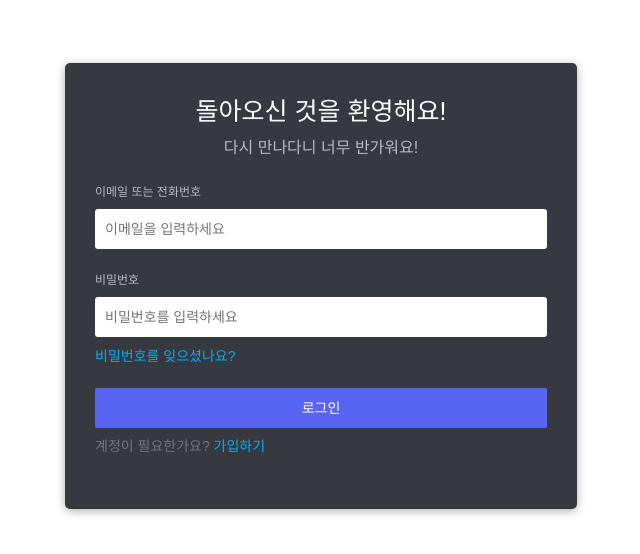
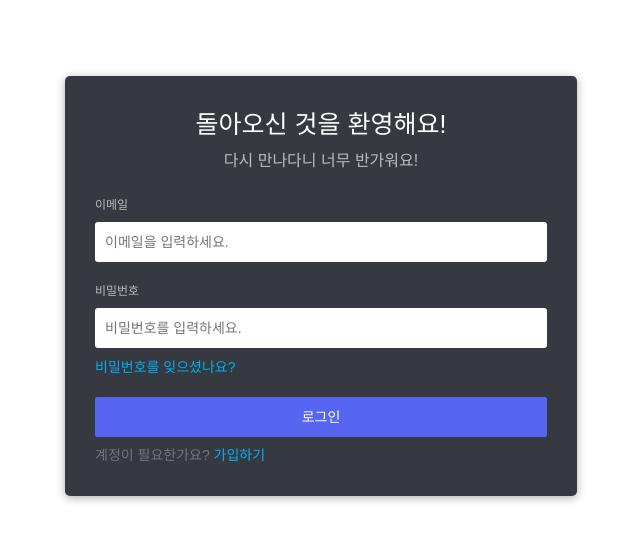
Before and after one commit to voltnuna/flirting-education-client, a React app: page / in a window 1280 px wide. Shown: the part 114-668 px from the top of the page, without its empty margins (319-959 px from the left). Built offline with nearby package versions, Linux system fonts and the light colour scheme.

Commit message:
[UI#1]: LoginPage empty form check

```diff
--- a/src/assets/scss/_utils.scss
+++ b/src/assets/scss/_utils.scss
@@ -14,18 +14,21 @@
   }
 }
 
-.center-item {
+.center {
+  &-item {
     width: 100%;
     min-height: 100vh;
     display: flex;
     justify-content: center;
     align-items: center;
   }
-.mr-center {
-  margin: 0 auto;
+
+  &-txt {
+    text-align: center;
   }
-.center-txt {
-  text-align: center;
+}
+.mg-t20 {
+  margin-top: 2rem;
 }
 
 .hidden {
--- a/src/assets/scss/common/_button.scss
+++ b/src/assets/scss/common/_button.scss
@@ -2,9 +2,17 @@
   background-color: transparent;
   color: #00aff4;
 }
-.confirm {
+
+.btn-confirm {
   width: 9.6rem;
   height: 3.8rem;
   color: #fff;
   background-color: var(--primary-blue);
 }
+/* Size */
+
+/* Color */
+button[type="submit"] {
+  background-color: var(--primary-blue);
+  color: #fff;
+}
--- a/src/assets/scss/common/_input.scss
+++ b/src/assets/scss/common/_input.scss
@@ -1,6 +1,18 @@
-input[type="email"].fullsize,
-input[type="password"].fullsize {
+input.fullsize {
   width: 100%;
   height: 4rem;
   border-radius: 0.3rem;
 }
+
+.input-form {
+  & + & {
+    margin-top: 2rem;
+  }
+
+  label {
+    display: block;
+    margin-bottom: 0.8rem;
+    font-size: 1.2rem;
+    color: var(--header-secondary);
+  }
+}
--- a/src/assets/scss/pages/_login.scss
+++ b/src/assets/scss/pages/_login.scss
@@ -19,23 +19,9 @@
     color: var(--header-secondary);
   }
 
-  form div {
-    margin-bottom: 2.2rem;
-  }
-  form label {
-    display: block;
-    margin-bottom: 0.8rem;
-    font-size: 1.2rem;
-    color: var(--header-secondary);
-  }
-  input {
-    height: 4rem;
-  }
   button.fullsize {
     width: 100%;
     height: 4rem;
-    background-color: var(--primary-blue);
-    color: #fff;
   }
 }
 .guide-msg {
@@ -47,10 +33,12 @@
     color: #00aff4;
   }
 }
-@include media.tablet {
+
+/* @include media.tablet {
   .lounge {
     &-title span {
       display: inline-block;
     }
   }
 }
+ */
--- a/src/components/InputForm/index.tsx
+++ b/src/components/InputForm/index.tsx
@@ -1,7 +1,39 @@
-import React from "react";
+import React, { FC } from "react";
 
-const InputForm = () => {
-  return <></>;
+interface Props {
+  id: string;
+  inputType: string;
+  labelName: string | undefined;
+  placeholder: string | undefined;
+  className: string;
+  value: string;
+  onChangeHandler: (e: React.ChangeEvent<HTMLInputElement>) => void;
+}
+
+const InputForm: FC<Props> = ({
+  id,
+  inputType,
+  placeholder,
+  labelName,
+  value,
+  className,
+  onChangeHandler,
+}) => {
+  return (
+    <>
+      <div className="input-form">
+        <label htmlFor={id}>{labelName}</label>
+        <input
+          type={inputType}
+          id={id}
+          className={className}
+          placeholder={placeholder}
+          value={value}
+          onChange={onChangeHandler}
+        />
+      </div>
+    </>
+  );
 };
 
 export default InputForm;
--- a/src/components/Modal/index.tsx
+++ b/src/components/Modal/index.tsx
@@ -5,7 +5,7 @@ interface Props {
   title: string;
   content: string;
   show: boolean;
-  footType: "regist" | "confirm" | "";
+  footType: "regist" | "confirm" | "etc";
   onCloseModalHandler: () => void;
 }
 
@@ -32,7 +32,7 @@ const Modal: FC<Props> = ({
                 {footType === "confirm" && (
                   <button
                     type="button"
-                    className="confirm"
+                    className="btn-confirm"
                     onClick={onCloseModalHandler}
                   >
                     확인
--- a/src/pages/Login/index.tsx
+++ b/src/pages/Login/index.tsx
@@ -2,62 +2,73 @@ import React, { useCallback, useState } from "react";
 import { Link } from "react-router-dom";
 import useInput from "@hooks/useInput";
 import Modal from "@components/Modal";
+import InputForm from "@components/InputForm";
 
 const Login = () => {
   const [email, onChangeEamil] = useInput("");
   const [password, onChangePassword] = useInput("");
-  const [show, setShow] = useState(false);
+  const [showPwModal, setShowPwModal] = useState(false);
+  const [showAlertModal, setshowAlertModal] = useState(false);
+  const [alertMsg, setAlertMsg] = useState("");
 
-  const onSubmit = useCallback((e: React.FormEvent<HTMLFormElement>) => {
+  const onSubmit = useCallback(
+    (e: React.FormEvent<HTMLFormElement>) => {
       e.preventDefault();
-    console.log("submit");
-  }, []);
+      if (email.length === 0) {
+        setAlertMsg("이메일");
+        setshowAlertModal(true);
+        return;
+      } else if (password.length === 0) {
+        setAlertMsg("비밀번호");
+        setshowAlertModal(true);
+        return;
+      }
+    },
+    [email, password, setAlertMsg]
+  );
 
   const onShowModal = useCallback(() => {
-    setShow(true);
-  }, [setShow]);
+    setShowPwModal(true);
+  }, [setShowPwModal]);
 
   const onCloseModalHandler = useCallback(() => {
-    setShow(false);
-  }, [setShow]);
+    setShowPwModal(false);
+    setshowAlertModal(false);
+  }, [setShowPwModal]);
 
   return (
     <>
       <div className="center-item">
         <div className="login--container">
           <div className="center-txt title">
-            <h2 className="">돌아오신 것을 환영해요!</h2>
-            <h3 className="">다시 만나다니 너무 반가워요!</h3>
+            <h2>돌아오신 것을 환영해요!</h2>
+            <h3>다시 만나다니 너무 반가워요!</h3>
           </div>
           <form onSubmit={onSubmit}>
-            <div>
-              <label htmlFor="loginEmail">이메일 또는 전화번호</label>
-              <input
-                type="email"
+            <InputForm
               id="loginEmail"
+              inputType="email"
+              labelName="이메일"
+              value={email}
+              placeholder="이메일을 입력하세요."
               className="fullsize"
-                placeholder="이메일을 입력하세요"
-                value={email}
-                onChange={onChangeEamil}
+              onChangeHandler={onChangeEamil}
             />
-            </div>
-            <div>
-              <label htmlFor="loginPassword">비밀번호</label>
-              <input
-                type="password"
-                id="loginPassword"
+            <InputForm
+              id="signupPassword"
+              inputType="password"
+              labelName="비밀번호"
+              value={password}
+              placeholder="비밀번호를 입력하세요."
               className="fullsize"
-                placeholder="비밀번호를 입력하세요"
-                value={password}
-                onChange={onChangePassword}
+              onChangeHandler={onChangePassword}
             />
             <p className="guide-msg">
               <button type="button" className="link" onClick={onShowModal}>
                 비밀번호를 잊으셨나요?
               </button>
             </p>
-            </div>
-            <div>
+            <div className="mg-t20">
               <button type="submit" className="fullsize">
                 로그인
               </button>
@@ -72,8 +83,17 @@ const Login = () => {
       <Modal
         title="이메일 전송 완료"
         footType="confirm"
-        show={show}
+        show={showPwModal}
         content={`비밀번호 변경 방법을 ${email}(으)로 보냈어요. 받은 편지함 또는 스팸함을 확인해주세요.`}
+        onCloseModalHandler={onCloseModalHandler}
+      />
+
+      {/* 입력 확인 모달 */}
+      <Modal
+        title="알림"
+        footType="confirm"
+        show={showAlertModal}
+        content={`${alertMsg} (을)를 입력해주세요. `}
         onCloseModalHandler={onCloseModalHandler}
       />
     </>
```
Lines whose indentation alone changed are shown as unchanged.
